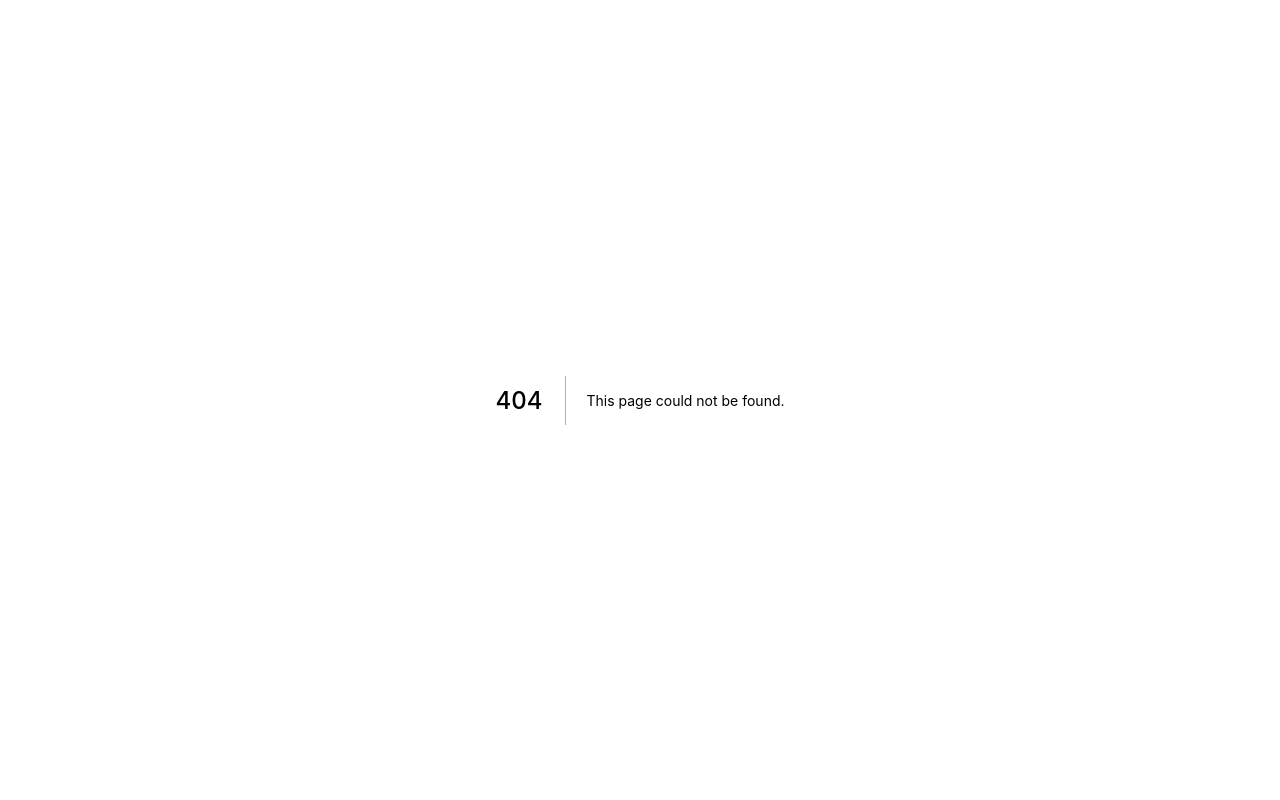
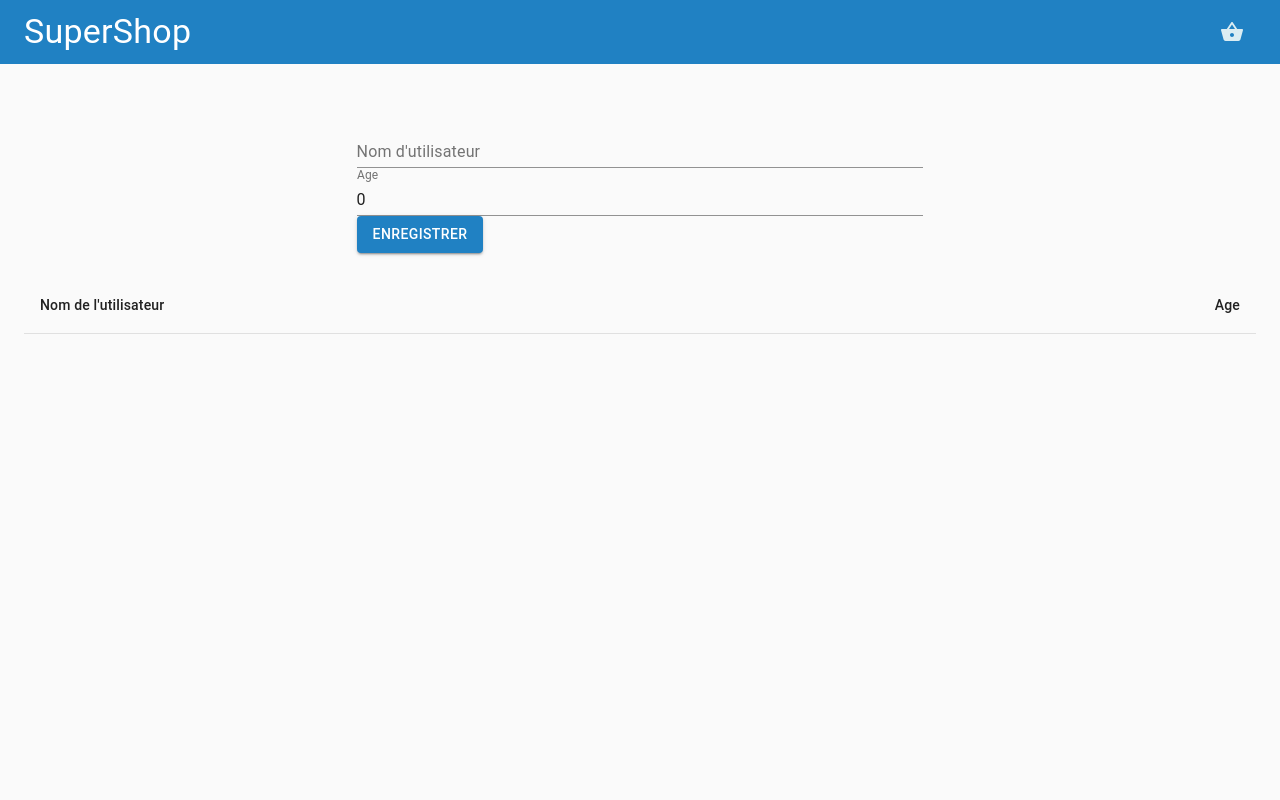
Before and after one commit to theodugautier/technical-test-blissim, a Next.js app in the folder app/: page /subscription in a window 1280 px wide. Before the commit this address had no page. Shown: the top 800 px of the page. Built offline with nearby package versions, Linux system fonts and the light colour scheme.

Commit message:
to squash

```diff
--- a/app/components/Interstitial.js
+++ b/app/components/Interstitial.js
@@ -4,6 +4,7 @@ import { useContext } from 'react'
 import GlobalContext from '../state/global-context';
 import ArrowBackIcon from '@material-ui/icons/ArrowBack';
 import DeleteIcon from '@material-ui/icons/Delete';
+import Link from 'next/link'
 import { useEffect, useState } from "react";
 
 const useStyles = theme => ({
@@ -107,9 +108,10 @@ const Interstitial = props => {
             </Grid>
           ))}
         </Grid>
-
         <Typography gutterBottom>Prix total : {totalPrice} {totalPrice > 1 ? "euros" : "euro"}</Typography>
-        <Button color="primary" variant="contained">Commander</Button>
+        <Link href="/subscription">
+          <Button color="primary" variant="contained">Commander</Button>
+        </Link>
       </div>
     </SwipeableDrawer>
   )
--- /dev/null
+++ b/app/components/subscription/table.js
@@ -0,0 +1,33 @@
+import { withStyles, TableContainer, Table, TableHead, TableBody, TableRow, TableCell } from "@material-ui/core";
+
+const useStyles = theme => ({
+
+});
+
+const SubscriptionTable = (props) => {
+    const {classes, users} = props
+    return (
+      <TableContainer>
+        <Table className={classes.table} aria-label="simple table">
+          <TableHead>
+            <TableRow>
+              <TableCell>Nom de l'utilisateur</TableCell>
+              <TableCell align="right">Age</TableCell>
+            </TableRow>
+          </TableHead>
+          <TableBody>
+            {users.map((user, index) => (
+              <TableRow key={index}>
+                <TableCell component="th" scope="row">
+                  {user.name}
+                </TableCell>
+                <TableCell align="right">{user.age}</TableCell>
+              </TableRow>
+            ))}
+          </TableBody>
+        </Table>
+      </TableContainer>
+    )
+}
+
+export default withStyles(useStyles)(SubscriptionTable)
--- /dev/null
+++ b/app/pages/subscription/index.js
@@ -0,0 +1,88 @@
+import DefaultLayout from '../../components/DefaultLayout'
+import { withStyles, Container, Grid, Typography, TextField, Button } from '@material-ui/core'
+import SubscriptionTable from '../../components/subscription/table'
+import { useState } from 'react';
+
+const useStyles = theme => ({
+    root: {marginBottom: theme.spacing(3)},
+    h1: {
+        margin: theme.spacing(5, 0)
+    },
+    filterTitle: {
+        backgroundColor: theme.palette.primary,
+        color: theme.palette.light
+    },
+    filterListItem: {
+        paddingLeft: 0,
+    }
+});
+
+const Subscription = props => {
+  const {classes} = props
+  const [user, setUser] = useState({
+    name: "",
+    age: 0
+  });
+  const [userList, setUserList] = useState([]);
+  const [errorForm, setErrorForm] = useState("");
+
+  const handleInputChange = (event) => {
+    event.persist();
+    setUser(users => ({
+      ...users,
+      [event.target.name]: event.target.value
+    }));
+  }
+
+  const handleFormSubmit = async (event) => {
+    console.log(user)
+    event.preventDefault();
+    const result = await fetch("http://localhost:4000/index.php", {
+      method: "POST",
+      credentials: 'include',
+      body: JSON.stringify(user)
+    })
+
+    const data = await result.json()
+
+    if (result.status !== 201) {
+      setErrorForm(data.message)
+      return
+    }
+    setErrorForm("")
+    setUserList(data);
+  }
+
+  return (
+    <DefaultLayout>
+      <Container maxWidth="lg" className={classes.root}>
+          {errorForm.length > 0 &&
+            <h2>{errorForm}</h2>
+          }
+
+          <Grid container justify={'center'}>
+              <Grid item>
+                  <Typography variant="h3" component="h1" className={classes.h1}></Typography>
+              </Grid>
+          </Grid>
+
+          <Grid container justify={'center'}>
+              <Grid item>
+                <form className={classes.root} onSubmit={handleFormSubmit} noValidate autoComplete="off">
+                  <TextField fullWidth id="outlined-basic" label="Nom d'utilisateur" name="name" onChange={handleInputChange} value={user.name} />
+                  <TextField fullWidth id="outlined-basic" label="Age" type="number" name="age" onChange={handleInputChange} value={user.age} />
+                  <Button type="submit" variant="contained" color="primary">
+                    Enregistrer
+                  </Button>
+                </form>
+              </Grid>
+          </Grid>
+
+          <SubscriptionTable users={userList}/>
+
+      </Container>
+  </DefaultLayout>
+  )
+}
+
+export default withStyles(useStyles)(Subscription)
```
